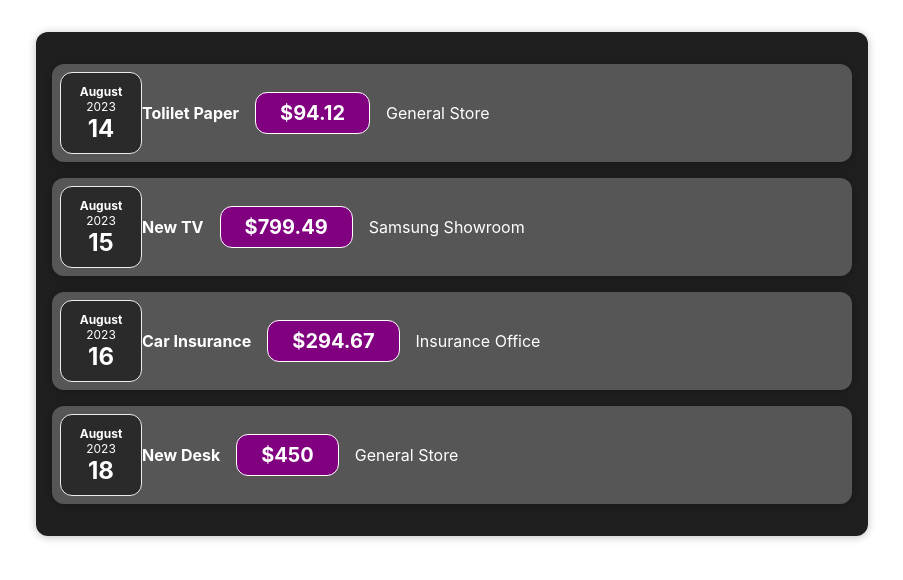
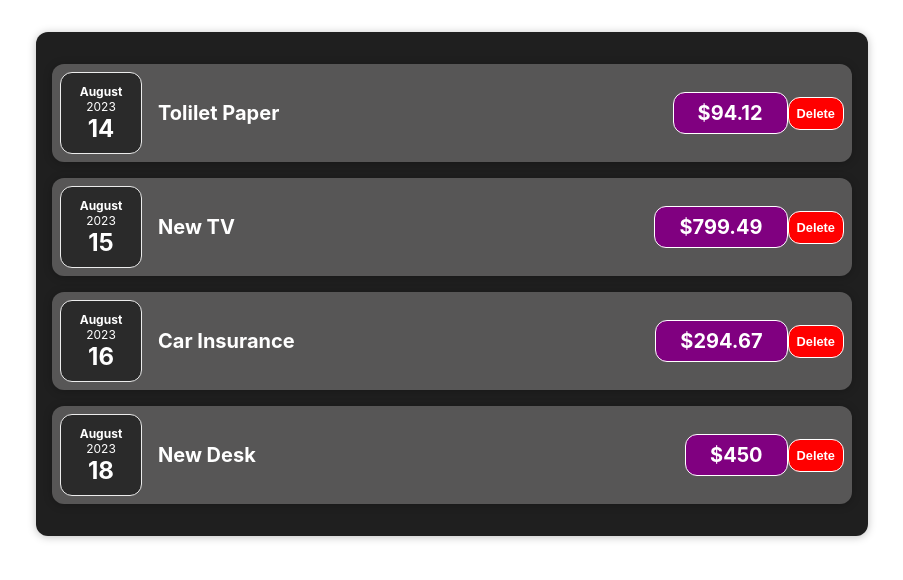
Before and after one commit to Ddas2100/ExpenseTracker_UsingReact, a React (Create React App) app: page / in a window 1280 px wide. Shown: the top 580 px of the page, without its empty margins (188-1091 px from the left). Built offline with nearby package versions, Linux system fonts and the light colour scheme.

Commit message:
Module2(Delete_Button)_Task1

```diff
--- a/src/Components/Expenses/ExpenseItem.css
+++ b/src/Components/Expenses/ExpenseItem.css
@@ -26,6 +26,17 @@
     color: white;
 }
 
+.deleteButton{
+    font-size: 0.8rem;
+    font-weight: bold;
+    color: white;
+    background-color: red;
+    border: 0.5px solid white;
+    padding: 0.5rem;
+    border-radius: 12px;
+    margin-left: auto;
+}
+
 .expense-item__price {
     font-size: 1rem;
     font-weight: bold;
@@ -34,6 +45,7 @@
     border: 1px solid white;
     padding: 0.5rem;
     border-radius: 12px;
+    margin-left: auto;
 }
 
 @media(min-width: 580px) {
--- a/src/Components/Expenses/ExpenseItem.js
+++ b/src/Components/Expenses/ExpenseItem.js
@@ -6,22 +6,25 @@ import './ExpenseItem.css';
 import './Expenses.css'
 
 const ExpenseItem=(props) => {
+    const clickHandler= () => {
+        console.log('clicked!!!')
+    }
     return (
+        // <Card className= "expense-item">
+        //     <ExpenseDate date={props.date} />
+        //     <ExpenseDetails className='expense-item__description'
+        //         title={props.title} amount= {props.amount} LocationOfExpenditure={props.LocationOfExpenditure}>
+        //     </ExpenseDetails>
+        // </Card>
         <Card className= "expense-item">
             <ExpenseDate date={props.date} />
-            <ExpenseDetails className='expense-item__description'
-                title={props.title} amount= {props.amount} LocationOfExpenditure={props.LocationOfExpenditure}>
-            </ExpenseDetails>
+            <div className='expense-item__description'>
+                <h3>{props.title}</h3>
+                <div className='expense-item__price'>${props.amount}</div>
+                {/* <h4>{props.LocationOfExpenditure}</h4> */}
+            </div>
+            <button className='deleteButton' onClick={clickHandler}>Delete</button>
         </Card>
-        //     <ExpenseDetails className='expense-item__description'
-        //         title={props.title} amount= {props.amount} LocationOfExpenditure={props.LocationOfExpenditure}
-        //     />
-        //     <div className='expense-item__description'>
-        //         <h3>{props.title}</h3>
-        //         <div className='expense-item__price'>${props.amount}</div>
-        //         <div>{props.LocationOfExpenditure}</div>
-        //     </div>
-        // </Card>
     );
 }
 
```
Also changed, not shown: src/Components/Expenses/ExpenseDate.css (line endings or trailing spaces).
